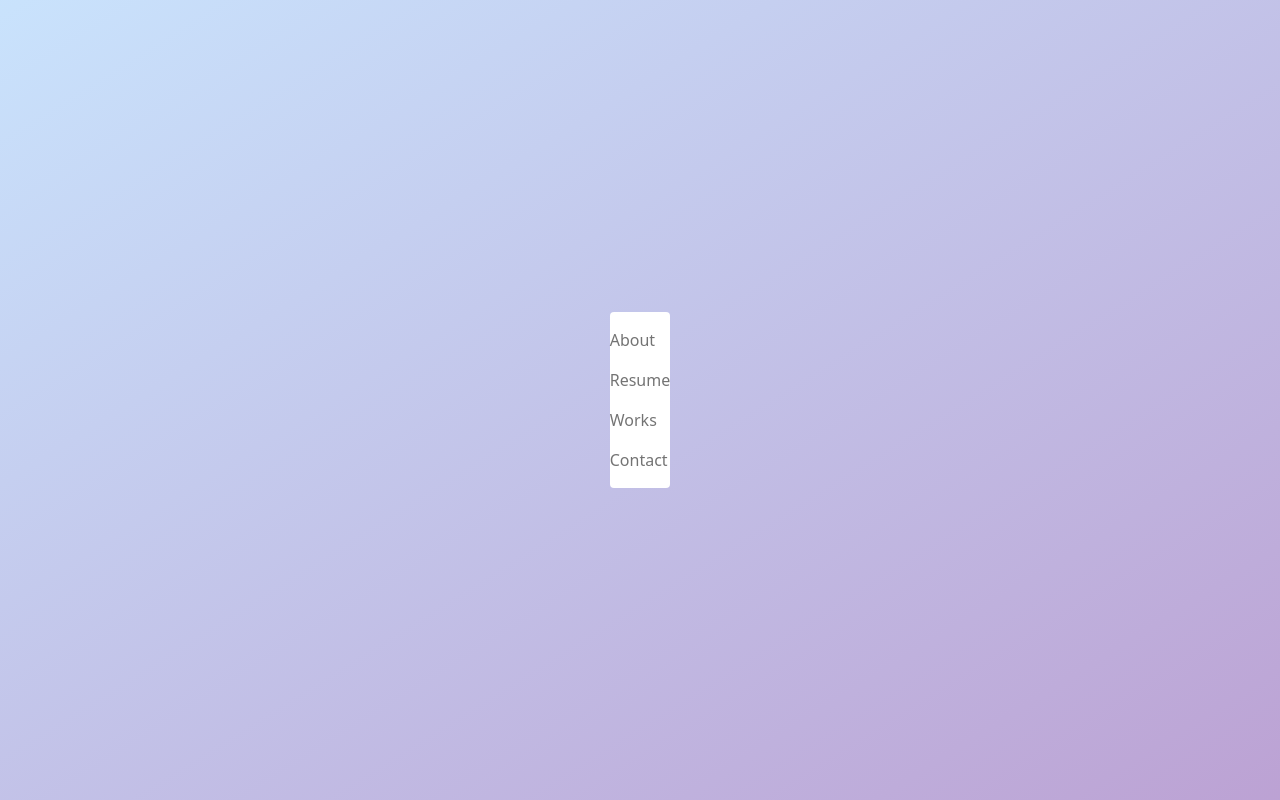
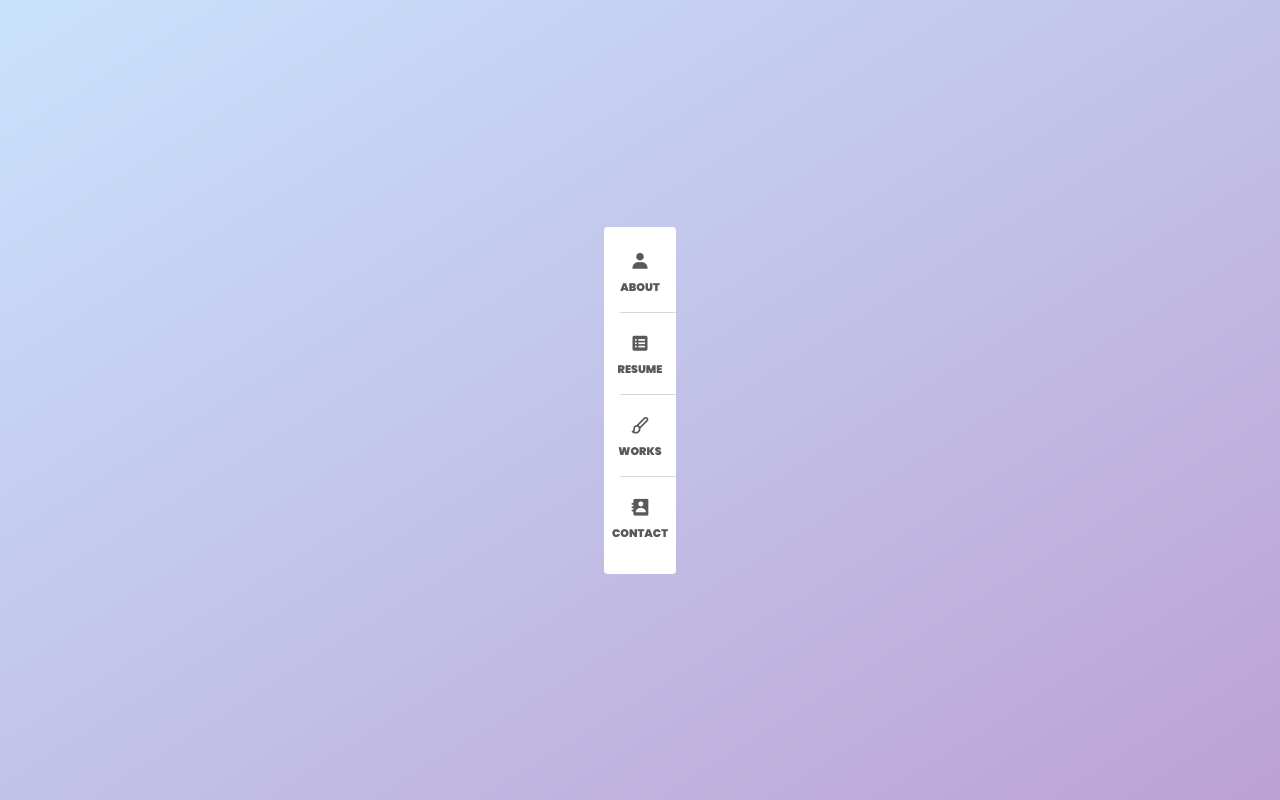
Before and after one commit to KeerthanaVenkatesann/Samarasam-FrontEnd-Developer, a plain HTML site: page index.html in a window 1280 px wide. Drawn offline with nearby package versions, Linux system fonts and the light colour scheme; a web font is replaced by a local one.

Commit message:
navbar changes

```diff
--- a/index.html
+++ b/index.html
@@ -3,9 +3,11 @@
 <head>
     <meta charset="UTF-8">
     <meta name="viewport" content="width=device-width, initial-scale=1.0">
-    <title>Personal Portfolio</title>
+    <title>Samar-Dev</title>
     <link rel="stylesheet" href="style.css">
     <link href="https://cdn.jsdelivr.net/npm/bootstrap@5.0.2/dist/css/bootstrap.min.css" rel="stylesheet" integrity="sha384-EVSTQN3/azprG1Anm3QDgpJLIm9Nao0Yz1ztcQTwFspd3yD65VohhpuuCOmLASjC" crossorigin="anonymous">
+    <link href="https://fonts.googleapis.com/css2?family=Poppins:ital,wght@0,100;0,200;0,300;0,400;0,500;0,600;0,700;0,800;0,900;1,100;1,200;1,300;1,400;1,500;1,600;1,700;1,800;1,900&family=Roboto+Mono:ital,wght@0,100..700;1,100..700&family=Sedan:ital@0;1&display=swap" rel="stylesheet">
+    <link href='https://unpkg.com/boxicons@2.1.4/css/boxicons.min.css' rel='stylesheet'>
 </head>
 <body
 class="d-flex justify-content-center align-items-center
@@ -13,29 +15,52 @@ class="d-flex justify-content-center align-items-center
 >
 
     <!-- Navbar -->
-    <nav class="navbar navbar-light rounded bg-white">
-        <ul class="navbar-nav">
-            <li class="nav-item">
+    <nav class="navbar navbar-light rounded bg-white vh-50 ">
+        <ul class="navbar-nav p-2 text-center ">
+            <li class="nav-item mb-1">
                 <a
                 href="#"
                 class="nav-link"
                 >
-                    About
+                <i class='bx bxs-user fs-5 pb-2' id="user-icon"></i>
+                <br>
+                    ABOUT
+                    <div class="line mt-3 ms-2"></div>
                 </a>
             </li>
-            <li class="nav-item">
+            <li class="nav-item mb-1">
                 <a
                 href="#"
                 class="nav-link"
                 >
-                    Resume
+                <i class='bx bxs-spreadsheet fs-5 pb-2'></i>
+                <br>
+                    RESUME
+                    <div class="line mt-3 ms-2"></div>
                 </a>
             </li>
-            <li class="nav-item">
-                <a href="#" class="nav-link">Works</a>
+            <li class="nav-item mb-1">
+                <a
+                href="#"
+                class="nav-link"
+                >
+                <i class='bx bx-paint fs-5 pb-2'></i>
+                <br>
+                    WORKS
+                    <div class="line mt-3 ms-2"></div>
+
+                </a>
             </li>
-            <li class="nav-item">
-                <a href="#" class="nav-link">Contact</a>
+            <li class="nav-item mb-2">
+                <a
+                href="#"
+                class="nav-link"
+                >
+                <i class='bx bxs-contact fs-5 pb-2'></i>
+                <br>
+                CONTACT
+
+                </a>
             </li>
         </ul>
     </nav>
--- a/style.css
+++ b/style.css
@@ -6,3 +6,14 @@
 body{
     background-image: linear-gradient(to right bottom, rgba(91, 169, 247, 0.329), rgba(181, 152, 207, 0.905));
 }
+.nav-item a{
+    font: 900 11px 'Sedan','Poppins',sans-serif;
+    color: #080808ab !important;
+}
+.line{
+    height: 1px;
+    opacity: 0.4;
+    width: 100%;
+    border-radius: 15px;
+    background-color: rgba(128, 128, 128, 0.801);
+}
```
